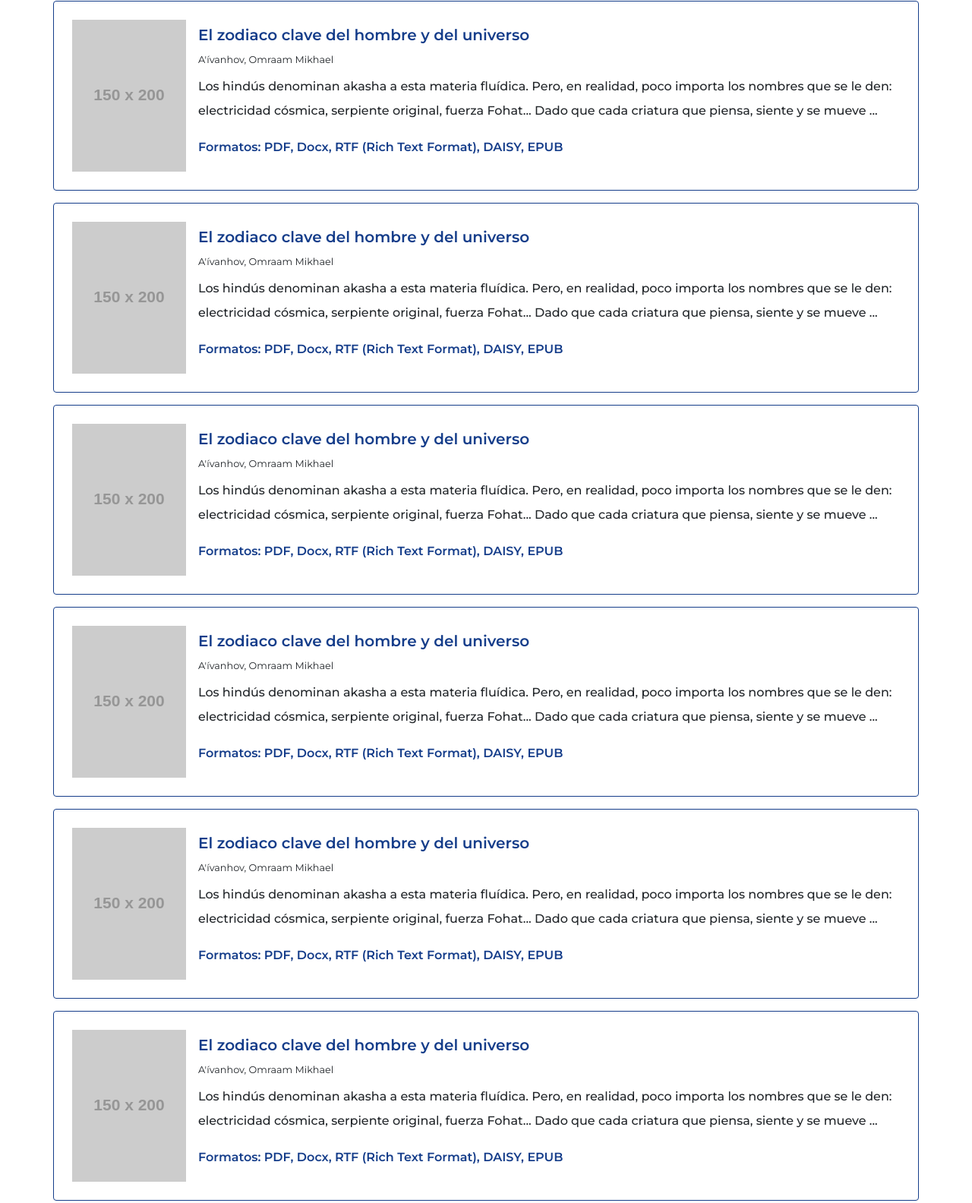
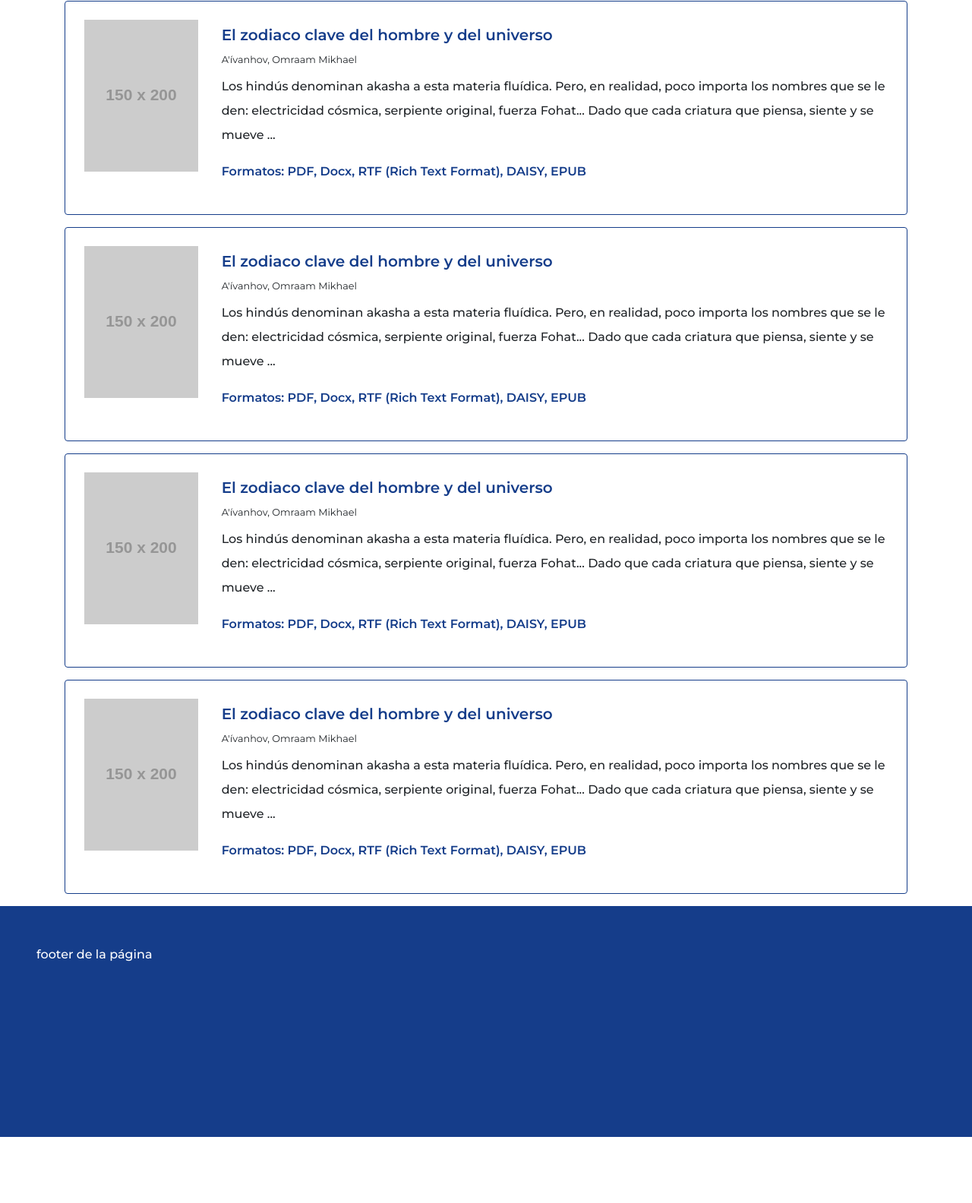
Before and after one commit to kashipu/NewBibloteca, a plain HTML site: page index.html in a window 1280 px wide. Shown: the part 785-2369 px from the top of the page at 76% size. After the commit the page ends 2282 px from the top, so only its background shows below. Drawn offline with nearby package versions, Linux system fonts and the light colour scheme; placeholder pictures from the web are drawn by us.

Commit message:
Ajuste responsive tarjetas

```diff
--- a/index.html
+++ b/index.html
@@ -9,7 +9,8 @@
     <!-- Bootstrap CSS -->
     <link rel="stylesheet" href="https://cdn.jsdelivr.net/npm/bootstrap@4.6.0/dist/css/bootstrap.min.css">
     <link rel="preconnect" href="https://fonts.gstatic.com">
-    <link href="https://fonts.googleapis.com/css2?family=Montserrat:wght@300;400;500;600;700&display=swap" rel="stylesheet">
+    <link href="https://fonts.googleapis.com/css2?family=Montserrat:wght@300;400;500;600;700&display=swap"
+        rel="stylesheet">
     <link rel="stylesheet" href="https://cdn.jsdelivr.net/npm/bootstrap-icons@1.5.0/font/bootstrap-icons.css">
     <link rel="stylesheet" href="css/styles.css">
     <title>Biblioteca virtual para ciegos</title>
@@ -28,11 +29,14 @@
         </div>
         <div class="buttons">
             <section class="container d-flex align-items-center justify-content-between my-3">
+                <section class="p-2">
                     <img class="img-fluid" src="images/logo.png" alt="Logo, Biblioteca virtual para ciegos de colombia">
-                <section class="d-flex flex-wrap">
+                </section>
+                <section class="d-flex p-2">
                     <div class="dropdown">
-                        <button aria-label="Botón cambiar idioma" class="btn btn-secondary bg-info dropdown-toggle" type="button" id="dropdownMenuButton"
-                            data-toggle="dropdown" aria-haspopup="true" aria-expanded="false">
+                        <button aria-label="Botón cambiar idioma" class="btn btn-secondary bg-info dropdown-toggle"
+                            type="button" id="dropdownMenuButton" data-toggle="dropdown" aria-haspopup="true"
+                            aria-expanded="false">
                             <span class="d-none d-md-inline">Idioma </span><i class="bi bi-translate"></i>
                         </button>
                         <div class="dropdown-menu" aria-labelledby="dropdownMenuButton">
@@ -40,7 +44,8 @@
                             <a class="dropdown-item" href="#">Inglés</a>
                         </div>
                     </div>
-                    <button aria-label="Botón Acceder" type="button" class="btn btn-primary ml-3"><span class="d-none d-md-inline">Acceder </span> <i class="bi bi-person-fill"></i></button>
+                    <button aria-label="Botón Acceder" type="button" class="btn btn-primary ml-3"><span
+                            class="d-none d-md-inline">Acceder </span> <i class="bi bi-person-fill"></i></button>
                 </section>
             </section>
         </div>
@@ -131,88 +136,89 @@
             </div>
         </div>
         <div class="container">
-            <div class="row">
             <h2 class="h4 inci-color mb-4">Novedades de la Biblioteca</h2>
             <ul class="list-unstyled">
-                    <li class="media border p-4 rounded border-inci my-3">
-                        <img src="http://via.placeholder.com/150x200/153D8A" class="mr-3" alt="...">
-                        <div class="media-body">
-                            <a href="#"><h3 class=" h5 mt-2 mb-2 inci-color">El zodiaco clave del hombre y del universo</h3></a>
+                <li class="border p-4 rounded border-inci my-3">
+                    <div class="row">
+                        <div class="col-md-12 col-lg-2 text-center mb-4">
+                            <img class="img-fluid" src="http://via.placeholder.com/150x200/153D8A" class="mt-3" alt="Imagen Libro">
+                        </div>
+                        <div class="col-md-12 col-lg-10">
+                            <div class="book-content">
+                                <a href="#">
+                                    <h3 class=" h5 mt-2 mb-2 inci-color">El zodiaco clave del hombre y del universo</h3>
+                                </a>
                                 <small>A'ívanhov, Omraam Mikhael</small>
-                            <p class="mt-2">Los hindús denominan akasha a esta materia fluídica. Pero, en realidad, poco importa los
+                                <p class="mt-2">Los hindús denominan akasha a esta materia fluídica. Pero, en realidad, poco
+                                    importa los
                                     nombres que se le den: electricidad cósmica, serpiente original, fuerza Fohat... Dado
                                     que cada criatura que piensa, siente y se mueve ...</p>
-                            <p class="inci-color">Formatos: PDF, Docx, RTF (Rich Text Format), DAISY, EPUB  </p>
+                                <p class="inci-color">Formatos: PDF, Docx, RTF (Rich Text Format), DAISY, EPUB </p>
+                            </div>
+                        </div>
                     </div>
                 </li>
-                    <li class="media border p-4 rounded border-inci my-3">
-                        <img src="http://via.placeholder.com/150x200/153D8A" class="mr-3" alt="...">
-                        <div class="media-body">
-                            <a href="#"><h3 class=" h5 mt-2 mb-2 inci-color">El zodiaco clave del hombre y del universo</h3></a>
+                <li class="border p-4 rounded border-inci my-3">
+                    <div class="row">
+                        <div class="col-md-12 col-lg-2 text-center mb-4">
+                            <img class="img-fluid" src="http://via.placeholder.com/150x200/153D8A" class="mt-3" alt="Imagen Libro">
+                        </div>
+                        <div class="col-md-12 col-lg-10">
+                            <div class="book-content">
+                                <a href="#">
+                                    <h3 class=" h5 mt-2 mb-2 inci-color">El zodiaco clave del hombre y del universo</h3>
+                                </a>
                                 <small>A'ívanhov, Omraam Mikhael</small>
-                            <p class="mt-2">Los hindús denominan akasha a esta materia fluídica. Pero, en realidad, poco importa los
+                                <p class="mt-2">Los hindús denominan akasha a esta materia fluídica. Pero, en realidad, poco
+                                    importa los
                                     nombres que se le den: electricidad cósmica, serpiente original, fuerza Fohat... Dado
                                     que cada criatura que piensa, siente y se mueve ...</p>
-                            <p class="inci-color">Formatos: PDF, Docx, RTF (Rich Text Format), DAISY, EPUB  </p>
+                                <p class="inci-color">Formatos: PDF, Docx, RTF (Rich Text Format), DAISY, EPUB </p>
+                            </div>
+                        </div>
                     </div>
                 </li>
-                    <li class="media border p-4 rounded border-inci my-3">
-                        <img src="http://via.placeholder.com/150x200/153D8A" class="mr-3" alt="...">
-                        <div class="media-body">
-                            <a href="#"><h3 class=" h5 mt-2 mb-2 inci-color">El zodiaco clave del hombre y del universo</h3></a>
+                <li class="border p-4 rounded border-inci my-3">
+                    <div class="row">
+                        <div class="col-md-12 col-lg-2 text-center mb-4">
+                            <img class="img-fluid" src="http://via.placeholder.com/150x200/153D8A" class="mt-3" alt="Imagen Libro">
+                        </div>
+                        <div class="col-md-12 col-lg-10">
+                            <div class="book-content">
+                                <a href="#">
+                                    <h3 class=" h5 mt-2 mb-2 inci-color">El zodiaco clave del hombre y del universo</h3>
+                                </a>
                                 <small>A'ívanhov, Omraam Mikhael</small>
-                            <p class="mt-2">Los hindús denominan akasha a esta materia fluídica. Pero, en realidad, poco importa los
+                                <p class="mt-2">Los hindús denominan akasha a esta materia fluídica. Pero, en realidad, poco
+                                    importa los
                                     nombres que se le den: electricidad cósmica, serpiente original, fuerza Fohat... Dado
                                     que cada criatura que piensa, siente y se mueve ...</p>
-                            <p class="inci-color">Formatos: PDF, Docx, RTF (Rich Text Format), DAISY, EPUB  </p>
+                                <p class="inci-color">Formatos: PDF, Docx, RTF (Rich Text Format), DAISY, EPUB </p>
+                            </div>
+                        </div>
                     </div>
                 </li>
-                    <li class="media border p-4 rounded border-inci my-3">
-                        <img src="http://via.placeholder.com/150x200/153D8A" class="mr-3" alt="...">
-                        <div class="media-body">
-                            <a href="#"><h3 class=" h5 mt-2 mb-2 inci-color">El zodiaco clave del hombre y del universo</h3></a>
+                <li class="border p-4 rounded border-inci my-3">
+                    <div class="row">
+                        <div class="col-md-12 col-lg-2 text-center mb-4">
+                            <img class="img-fluid" src="http://via.placeholder.com/150x200/153D8A" class="mt-3" alt="Imagen Libro">
+                        </div>
+                        <div class="col-md-12 col-lg-10">
+                            <div class="book-content">
+                                <a href="#">
+                                    <h3 class=" h5 mt-2 mb-2 inci-color">El zodiaco clave del hombre y del universo</h3>
+                                </a>
                                 <small>A'ívanhov, Omraam Mikhael</small>
-                            <p class="mt-2">Los hindús denominan akasha a esta materia fluídica. Pero, en realidad, poco importa los
+                                <p class="mt-2">Los hindús denominan akasha a esta materia fluídica. Pero, en realidad, poco
+                                    importa los
                                     nombres que se le den: electricidad cósmica, serpiente original, fuerza Fohat... Dado
                                     que cada criatura que piensa, siente y se mueve ...</p>
-                            <p class="inci-color">Formatos: PDF, Docx, RTF (Rich Text Format), DAISY, EPUB  </p>
+                                <p class="inci-color">Formatos: PDF, Docx, RTF (Rich Text Format), DAISY, EPUB </p>
                             </div>
-                    </li>
-                    <li class="media border p-4 rounded border-inci my-3">
-                        <img src="http://via.placeholder.com/150x200/153D8A" class="mr-3" alt="...">
-                        <div class="media-body">
-                            <a href="#"><h3 class=" h5 mt-2 mb-2 inci-color">El zodiaco clave del hombre y del universo</h3></a>
-                            <small>A'ívanhov, Omraam Mikhael</small>
-                            <p class="mt-2">Los hindús denominan akasha a esta materia fluídica. Pero, en realidad, poco importa los
-                                nombres que se le den: electricidad cósmica, serpiente original, fuerza Fohat... Dado
-                                que cada criatura que piensa, siente y se mueve ...</p>
-                            <p class="inci-color">Formatos: PDF, Docx, RTF (Rich Text Format), DAISY, EPUB  </p>
                         </div>
-                    </li>
-                    <li class="media border p-4 rounded border-inci my-3">
-                        <img src="http://via.placeholder.com/150x200/153D8A" class="mr-3" alt="...">
-                        <div class="media-body">
-                            <a href="#"><h3 class=" h5 mt-2 mb-2 inci-color">El zodiaco clave del hombre y del universo</h3></a>
-                            <small>A'ívanhov, Omraam Mikhael</small>
-                            <p class="mt-2">Los hindús denominan akasha a esta materia fluídica. Pero, en realidad, poco importa los
-                                nombres que se le den: electricidad cósmica, serpiente original, fuerza Fohat... Dado
-                                que cada criatura que piensa, siente y se mueve ...</p>
-                            <p class="inci-color">Formatos: PDF, Docx, RTF (Rich Text Format), DAISY, EPUB  </p>
-                        </div>
-                    </li>
-                    <li class="media border p-4 rounded border-inci my-3">
-                        <img src="http://via.placeholder.com/150x200/153D8A" class="mr-3" alt="...">
-                        <div class="media-body">
-                            <a href="#"><h3 class=" h5 mt-2 mb-2 inci-color">El zodiaco clave del hombre y del universo</h3></a>
-                            <small>A'ívanhov, Omraam Mikhael</small>
-                            <p class="mt-2">Los hindús denominan akasha a esta materia fluídica. Pero, en realidad, poco importa los
-                                nombres que se le den: electricidad cósmica, serpiente original, fuerza Fohat... Dado
-                                que cada criatura que piensa, siente y se mueve ...</p>
-                            <p class="inci-color">Formatos: PDF, Docx, RTF (Rich Text Format), DAISY, EPUB  </p>
                     </div>
                 </li>
             </ul>
-            </div>
         </div>
     </main>
     <footer class="p-5 bg-primary">
```
Lines whose indentation alone changed are shown as unchanged.
